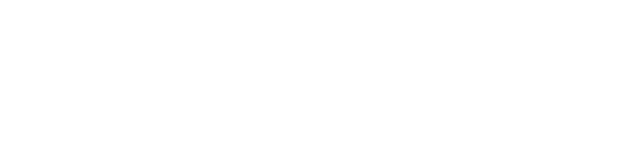
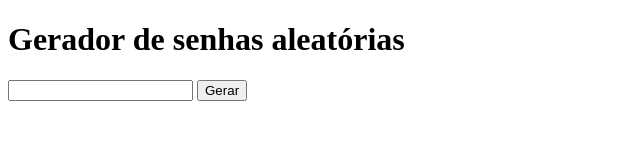
Before and after one commit to danielsousaazevdo/Gerador-de-Senhas-Aleatorias, a plain HTML site: page index.html in a window 1280 px wide. Shown: the whole page, without its empty margins (0-640 px from the left). Drawn offline with Linux system fonts and the light colour scheme; files whose address does not match are found by name.

Commit message:
Criei o html e o JS

```diff
--- a/index.html
+++ b/index.html
@@ -5,9 +5,14 @@
     <meta name="viewport" content="width=device-width, initial-scale=1.0">
     <title>Document</title>
 </head>
-
 <body>
-
+    <header>
+        <h1>Gerador de senhas aleatórias</h1>
+    </header>
+    <label for="tamanho"></label>
+    <input type="number" name="tamanho" id="tam">
+    <button onclick="gerar">Gerar</button>
+    <p id="res"></p>
 </body>
  <script src="../js/script.js"></script>
 </html>
--- a/script.js
+++ b/script.js
@@ -0,0 +1,9 @@
+function gerar() {
+    const chars = "ABCDEFGHIJKLMNOPQRSTUVWXYZabcdefghijklmnopqrstuvwxyz0123456789!@#$%&*"
+    const tam = document.getElementByID("tam".value)
+    let senha = ''
+    for (let i = 0; i < tam; i++) {
+        senha += chars.charAt(Math.floor(Math.random() * chars.length))
+    }
+    document.getElementById('res').innerText = `Senha gerada: ${senha}`;
+}
```
